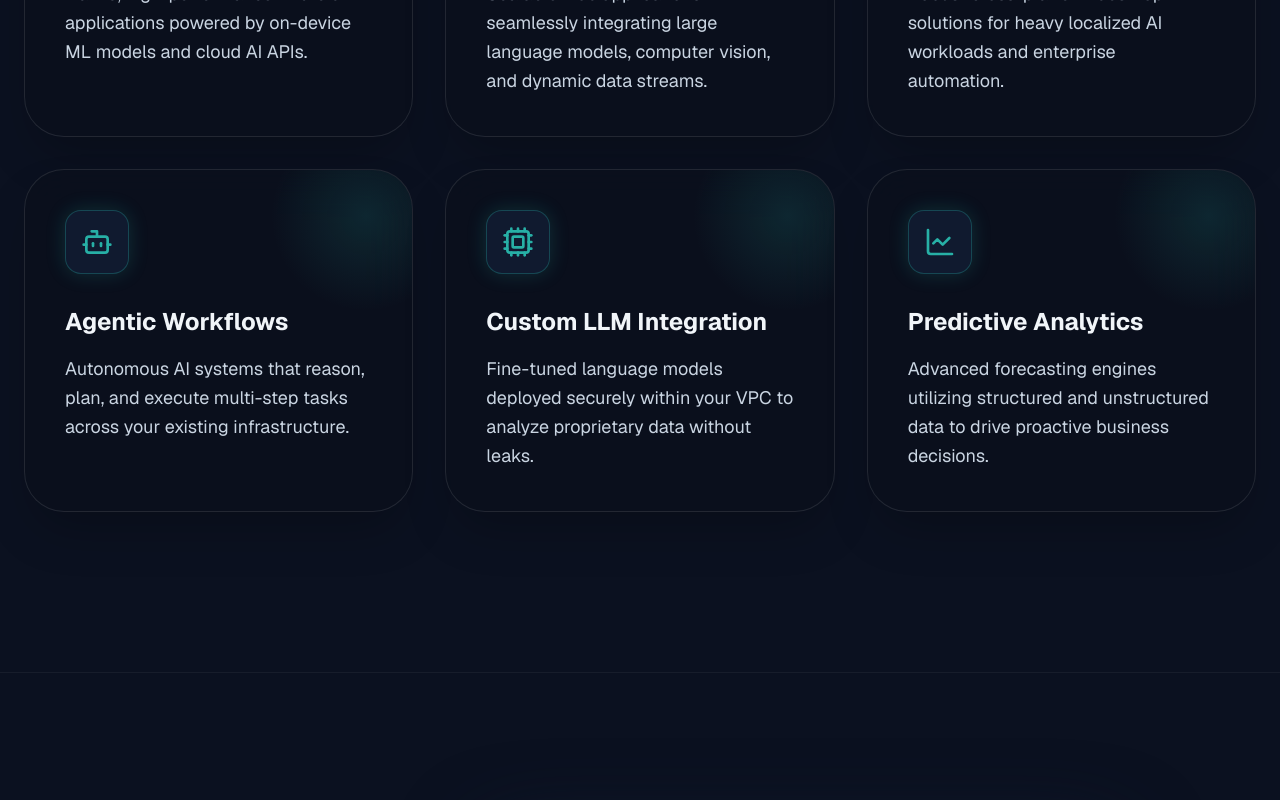
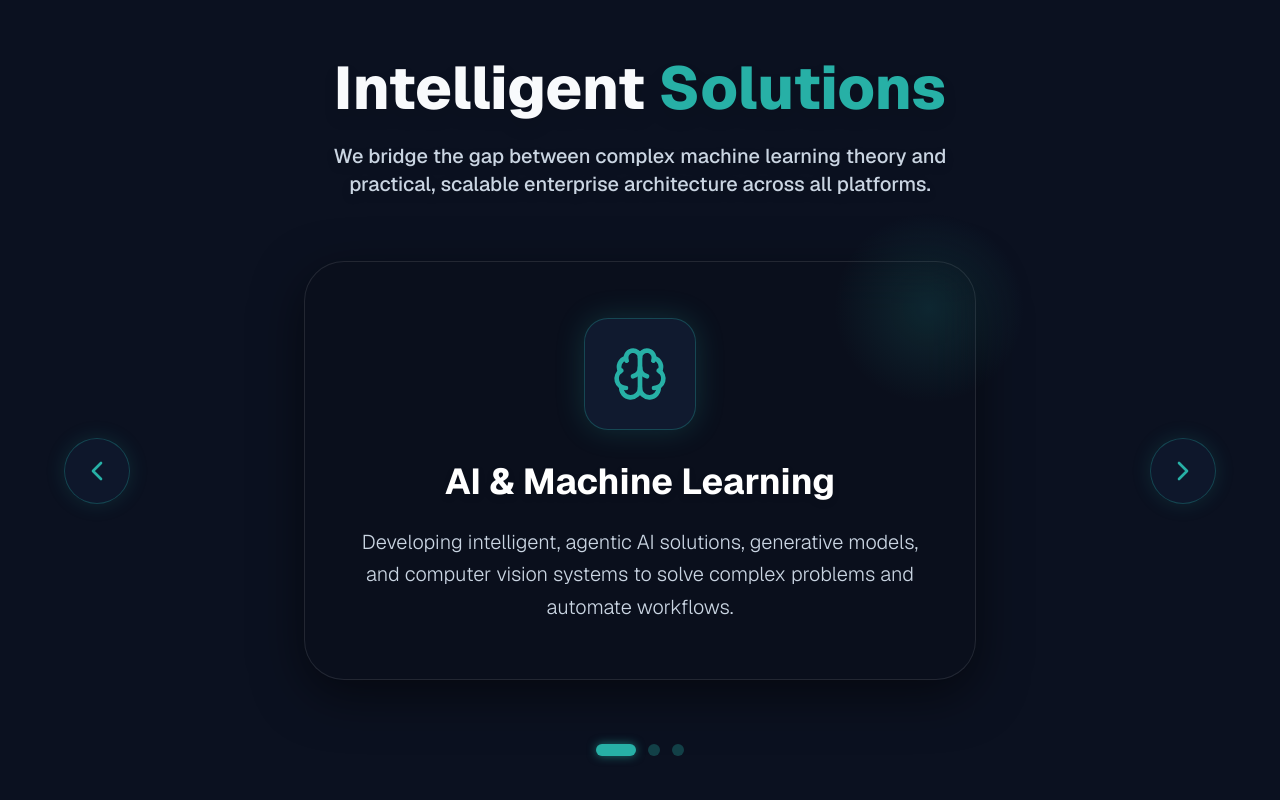
Before and after one commit to Abdul-Rahman258/asaanlabs-website, a Next.js app: page / in a window 1280 px wide. Shown: the part 1440-2240 px from the top of the page. Built offline with nearby package versions, Linux system fonts and the light colour scheme.

Commit message:
Update layout: move About Us under Hero and add Intelligent Solutions carousel

```diff
--- a/src/app/page.tsx
+++ b/src/app/page.tsx
@@ -1,8 +1,8 @@
 "use client";
 
-import { useRef } from "react";
-import { motion, useScroll, useTransform, Variants } from "framer-motion";
-import { ArrowRight, Bot, Cpu, LineChart, Mail, Sparkles, Smartphone, Globe, MonitorSmartphone } from "lucide-react";
+import { useRef, useState } from "react";
+import { motion, useScroll, useTransform, Variants, AnimatePresence } from "framer-motion";
+import { ArrowRight, Bot, Cpu, LineChart, Mail, Sparkles, Smartphone, Globe, MonitorSmartphone, Brain, LayoutTemplate, ChevronLeft, ChevronRight } from "lucide-react";
 import Image from "next/image";
 import NeuralBackground from "../components/NeuralBackground";
 import NeuralSphere from "../components/NeuralSphere";
@@ -29,6 +29,28 @@ const cardVariant: Variants = {
 
 export default function Home() {
   const { scrollYProgress } = useScroll();
+  const [currentServiceIndex, setCurrentServiceIndex] = useState(0);
+
+  const servicesList = [
+    {
+      title: "AI & Machine Learning",
+      desc: "Developing intelligent, agentic AI solutions, generative models, and computer vision systems to solve complex problems and automate workflows.",
+      icon: Brain
+    },
+    {
+      title: "Data Science",
+      desc: "Extracting actionable insights from raw data using advanced predictive modeling, data visualization, and statistical analysis.",
+      icon: LineChart
+    },
+    {
+      title: "Web & Product Design",
+      desc: "Crafting intuitive, responsive user interfaces and full-stack web applications that prioritize user experience and performance.",
+      icon: LayoutTemplate
+    }
+  ];
+
+  const nextService = () => setCurrentServiceIndex((prev) => (prev + 1) % servicesList.length);
+  const prevService = () => setCurrentServiceIndex((prev) => (prev - 1 + servicesList.length) % servicesList.length);
 
   // Hero text fading out
   const heroOpacity = useTransform(scrollYProgress, [0, 0.2], [1, 0]);
@@ -95,7 +117,7 @@ export default function Home() {
         {/* Hero Section */}
         <motion.section
           style={{ y: heroY, opacity: heroOpacity }}
-          className="relative pt-20 pb-32 min-h-[80vh] flex items-center"
+          className="relative pt-20 pb-16 md:pb-32 min-h-[80vh] flex items-center"
         >
           <div className="max-w-7xl mx-auto px-6 w-full">
             <motion.div variants={staggerContainer} initial="hidden" animate="show" className="max-w-2xl">
@@ -138,15 +160,37 @@ export default function Home() {
           </div>
         </motion.section>
 
-        {/* Services Section */}
-        <section id="services" className="py-20 md:py-40 relative z-10 bg-transparent border-y border-white/5">
+        {/* About Section - MOVED TO TOP */}
+        <section id="about" className="py-20 md:py-32 relative z-10 bg-transparent border-t border-white/5">
+          <div className="max-w-4xl mx-auto px-6 text-center">
+            <motion.div
+              variants={staggerContainer}
+              initial="hidden"
+              whileInView="show"
+              viewport={{ once: true, margin: "-100px" }}
+              className="relative z-20"
+            >
+              <motion.h2 variants={textReveal} className="text-4xl md:text-5xl font-extrabold mb-8 drop-shadow-xl text-white">
+                About <span className="text-primary">Us</span>
+              </motion.h2>
+              <motion.p variants={textReveal} className="text-slate-300 text-lg md:text-xl font-medium leading-relaxed drop-shadow-lg text-left md:text-center">
+                Asaan Labs was founded by <a href="https://www.linkedin.com/in/devarbaig" target="_blank" rel="noopener noreferrer" className="text-primary hover:text-primary/80 transition-colors font-bold underline decoration-primary/30 underline-offset-4">Abdul Rahman Baig</a> with a simple yet powerful mission: to make life easier by harnessing the true potential of Artificial Intelligence.
+                <br /><br />
+                We believe that complex AI shouldn't be complicated to use. Our goal is to empower individuals and businesses by building seamless, intelligent solutions that automate tedious workflows, solve complex problems, and ultimately give you your time back.
+              </motion.p>
+            </motion.div>
+          </div>
+        </section>
+
+        {/* Services Section - CAROUSEL */}
+        <section id="services" className="py-20 md:py-32 relative z-10 bg-transparent border-y border-white/5">
           <div className="max-w-7xl mx-auto px-6">
             <motion.div
               variants={staggerContainer}
               initial="hidden"
               whileInView="show"
               viewport={{ once: false, margin: "-100px" }}
-              className="text-center mb-12 md:mb-24 relative z-20"
+              className="text-center mb-12 relative z-20"
             >
               <motion.h2 variants={textReveal} className="text-4xl md:text-6xl font-extrabold mb-6 drop-shadow-xl">
                 Intelligent <span className="text-primary">Solutions</span>
@@ -160,37 +204,83 @@ export default function Home() {
               variants={staggerContainer}
               initial="hidden"
               whileInView="show"
-              viewport={{ once: true, margin: "-100px" }}
-              className="grid md:grid-cols-2 lg:grid-cols-3 gap-8 relative z-20"
+              viewport={{ once: true, margin: "-50px" }}
+              className="relative max-w-5xl mx-auto flex items-center justify-center min-h-[450px]"
             >
-              {[
-                { icon: Smartphone, title: "Android AI Apps", desc: "Native, high-performance Android applications powered by on-device ML models and cloud AI APIs." },
-                { icon: Globe, title: "Web AI Tools", desc: "Scalable web applications seamlessly integrating large language models, computer vision, and dynamic data streams." },
-                { icon: MonitorSmartphone, title: "Desktop AI Software", desc: "Robust cross-platform desktop solutions for heavy localized AI workloads and enterprise automation." },
-                { icon: Bot, title: "Agentic Workflows", desc: "Autonomous AI systems that reason, plan, and execute multi-step tasks across your existing infrastructure." },
-                { icon: Cpu, title: "Custom LLM Integration", desc: "Fine-tuned language models deployed securely within your VPC to analyze proprietary data without leaks." },
-                { icon: LineChart, title: "Predictive Analytics", desc: "Advanced forecasting engines utilizing structured and unstructured data to drive proactive business decisions." }
-              ].map((service, i) => (
-                <motion.div
-                  key={i}
-                  variants={cardVariant}
-                  whileHover={{ scale: 1.05, y: -10, borderColor: "rgba(39,176,166,0.5)" }}
-                  className="p-6 md:p-10 rounded-[2rem] md:rounded-[2.5rem] bg-[#0a0f1c]/80 backdrop-blur-xl border border-white/10 transition-colors group relative overflow-hidden shadow-2xl"
-                >
-                  <div className="absolute top-[-50px] right-[-50px] w-48 h-48 bg-[radial-gradient(circle,rgba(39,176,166,0.15)_0%,transparent_70%)] group-hover:bg-[radial-gradient(circle,rgba(39,176,166,0.3)_0%,transparent_70%)] transition-colors pointer-events-none" />
-                  <div className="w-16 h-16 rounded-2xl bg-[#101a2f] border border-primary/30 text-primary flex items-center justify-center mb-8 shadow-[0_0_20px_rgba(39,176,166,0.2)]">
-                    <service.icon className="w-8 h-8" />
-                  </div>
-                  <h3 className="text-2xl font-bold text-slate-100 mb-4">{service.title}</h3>
-                  <p className="text-slate-300 text-lg leading-relaxed">{service.desc}</p>
-                </motion.div>
-              ))}
+              {/* Desktop Nav Left */}
+              <button
+                onClick={prevService}
+                className="absolute left-0 md:-left-16 z-30 p-4 rounded-full bg-[#101a2f]/80 border border-primary/30 text-primary hover:bg-primary/20 hover:text-white transition-all backdrop-blur-md hidden sm:flex shadow-[0_0_20px_rgba(39,176,166,0.15)]"
+              >
+                <ChevronLeft className="w-8 h-8" />
+              </button>
+
+              <div className="w-full h-full relative flex items-center justify-center overflow-visible px-4">
+                <AnimatePresence mode="wait">
+                  <motion.div
+                    key={currentServiceIndex}
+                    initial={{ opacity: 0, x: 100, scale: 0.9 }}
+                    animate={{ opacity: 1, x: 0, scale: 1 }}
+                    exit={{ opacity: 0, x: -100, scale: 0.9 }}
+                    transition={{ duration: 0.5, type: "spring", stiffness: 100, damping: 20 }}
+                    className="w-full max-w-2xl p-10 md:p-14 rounded-[2.5rem] bg-[#0a0f1c]/80 backdrop-blur-xl border border-white/10 shadow-[0_15px_50px_rgba(0,0,0,0.5)] text-center relative group"
+                  >
+                    <div className="absolute top-[-50px] right-[-50px] w-48 h-48 bg-[radial-gradient(circle,rgba(39,176,166,0.15)_0%,transparent_70%)] transition-colors pointer-events-none" />
+
+                    {(() => {
+                      const IconComp = servicesList[currentServiceIndex].icon;
+                      return (
+                        <div className="mx-auto w-24 h-24 md:w-28 md:h-28 flex items-center justify-center rounded-3xl bg-[#101a2f] border border-primary/30 text-primary mb-8 shadow-[0_0_30px_rgba(39,176,166,0.2)]">
+                          <IconComp className="w-12 h-12 md:w-14 md:h-14" />
+                        </div>
+                      );
+                    })()}
+
+                    <h3 className="text-3xl md:text-4xl font-bold text-white mb-6 drop-shadow-md">
+                      {servicesList[currentServiceIndex].title}
+                    </h3>
+                    <p className="text-slate-300 leading-relaxed font-light text-lg md:text-xl">
+                      {servicesList[currentServiceIndex].desc}
+                    </p>
+                  </motion.div>
+                </AnimatePresence>
+              </div>
+
+              {/* Desktop Nav Right */}
+              <button
+                onClick={nextService}
+                className="absolute right-0 md:-right-16 z-30 p-4 rounded-full bg-[#101a2f]/80 border border-primary/30 text-primary hover:bg-primary/20 hover:text-white transition-all backdrop-blur-md hidden sm:flex shadow-[0_0_20px_rgba(39,176,166,0.15)]"
+              >
+                <ChevronRight className="w-8 h-8" />
+              </button>
             </motion.div>
+
+            {/* Mobile controls & Dots */}
+            <div className="flex justify-center items-center gap-6 mt-12 relative z-30">
+              <button onClick={prevService} className="p-3 sm:hidden text-primary bg-[#101a2f]/80 rounded-full border border-primary/30">
+                <ChevronLeft className="w-6 h-6" />
+              </button>
+              <div className="flex gap-3">
+                {servicesList.map((_, index) => (
+                  <button
+                    key={index}
+                    onClick={() => setCurrentServiceIndex(index)}
+                    className={`w-3 h-3 rounded-full transition-all duration-300 ${
+                      index === currentServiceIndex ? "bg-primary w-10 shadow-[0_0_10px_rgba(39,176,166,0.6)]" : "bg-primary/30 hover:bg-primary/50"
+                    }`}
+                    aria-label={`Go to slide ${index + 1}`}
+                  />
+                ))}
+              </div>
+              <button onClick={nextService} className="p-3 sm:hidden text-primary bg-[#101a2f]/80 rounded-full border border-primary/30">
+                <ChevronRight className="w-6 h-6" />
+              </button>
+            </div>
           </div>
         </section>
 
         {/* Contact CTA */}
-        <section id="contact" className="py-20 md:py-40 relative z-10 overflow-visible">
+        <section id="contact" className="py-20 md:py-32 relative z-10 overflow-visible">
           <div className="max-w-5xl mx-auto px-6 relative">
 
             <motion.div
@@ -249,27 +339,6 @@ export default function Home() {
           </div>
         </section>
 
-        {/* About Section */}
-        <section id="about" className="py-20 md:py-40 relative z-10 bg-transparent">
-          <div className="max-w-4xl mx-auto px-6 text-center">
-            <motion.div
-              variants={staggerContainer}
-              initial="hidden"
-              whileInView="show"
-              viewport={{ once: true, margin: "-100px" }}
-              className="relative z-20"
-            >
-              <motion.h2 variants={textReveal} className="text-4xl md:text-5xl font-extrabold mb-8 drop-shadow-xl text-white">
-                About <span className="text-primary">Us</span>
-              </motion.h2>
-              <motion.p variants={textReveal} className="text-slate-300 text-lg md:text-xl font-medium leading-relaxed drop-shadow-lg text-left md:text-center">
-                Asaan Labs was founded by <a href="https://www.linkedin.com/in/devarbaig" target="_blank" rel="noopener noreferrer" className="text-primary hover:text-primary/80 transition-colors font-bold underline decoration-primary/30 underline-offset-4">Abdul Rahman Baig</a> with a simple yet powerful mission: to make life easier by harnessing the true potential of Artificial Intelligence.
-                <br /><br />
-                We believe that complex AI shouldn't be complicated to use. Our goal is to empower individuals and businesses by building seamless, intelligent solutions that automate tedious workflows, solve complex problems, and ultimately give you your time back.
-              </motion.p>
-            </motion.div>
-          </div>
-        </section>
       </main>
       <FloatingContact />
     </div>
```
